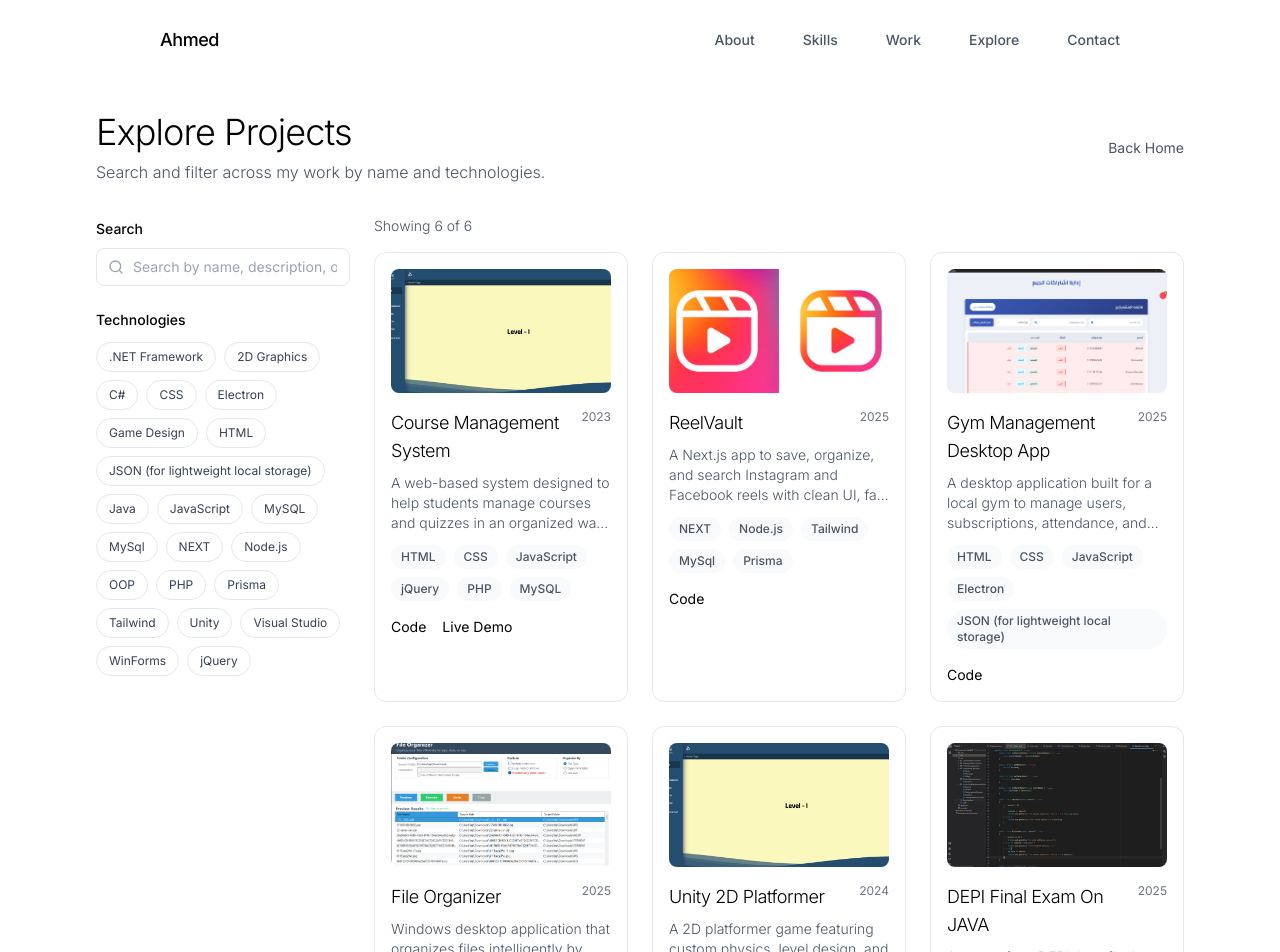
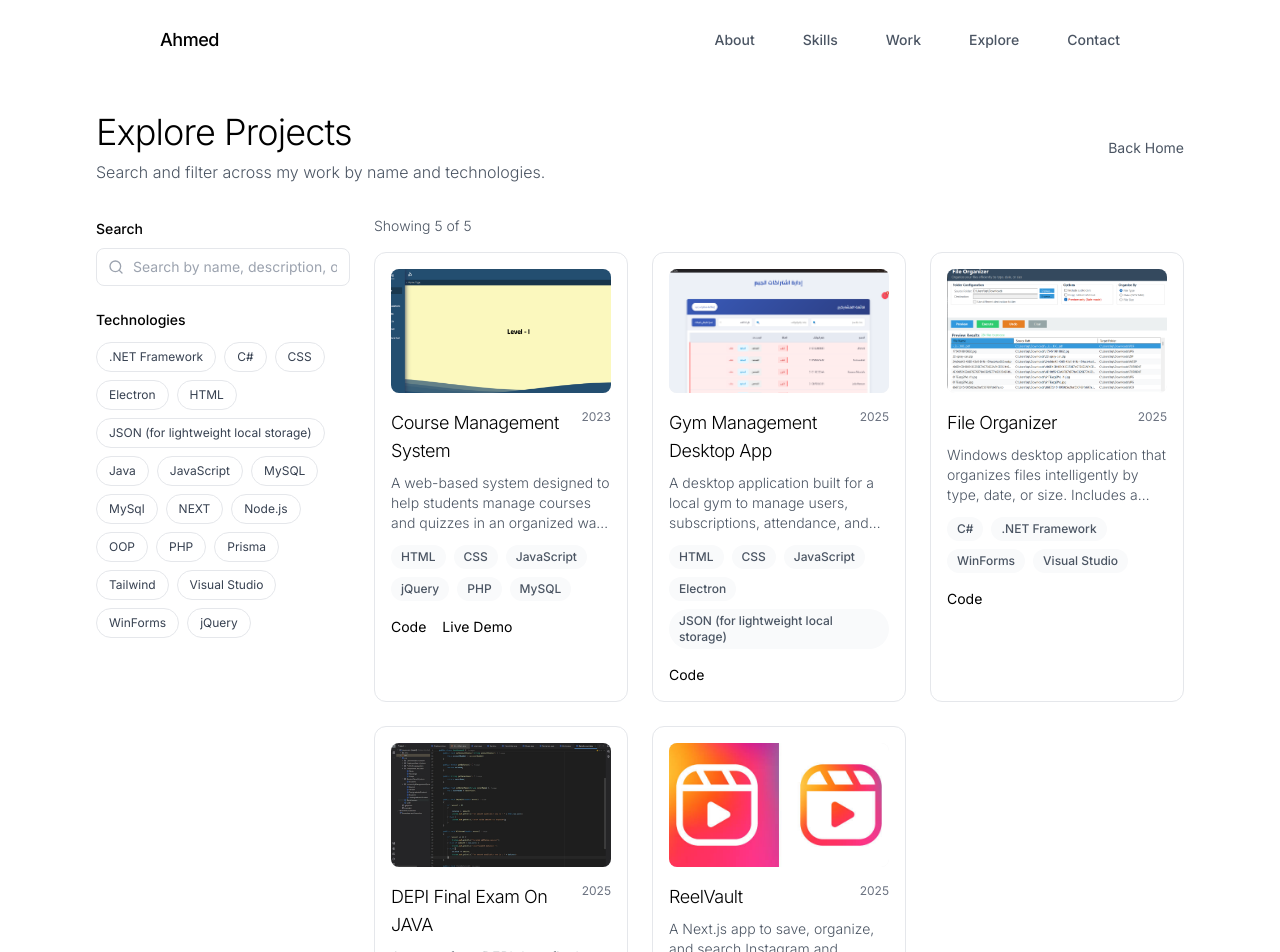
Before and after one commit to xlargetomato/Portfolio, a Next.js app: page /explore in a window 1280 px wide. Shown: the top 952 px of the page. Built offline with nearby package versions, Linux system fonts and the light colour scheme.

Commit message:
Update projectsData.ts

```diff
--- a/src/components/projectsData.ts
+++ b/src/components/projectsData.ts
@@ -19,18 +19,7 @@ export const projects: Project[] = [
     demo: "https://uni-website.unaux.com/",
     year: "2023",
     image: "/projects/image1.png",
-    featured: false,
-  },
-  {
-    title: "ReelVault",
-    description:
-      "A Next.js app to save, organize, and search Instagram and Facebook reels with clean UI, fast add flow, and powerful filters.",
-    tech: ["NEXT", "Node.js", "Tailwind", "MySql", "Prisma"],
-    github: "https://github.com/xlargetomato/ReelVault",
-    demo: "",
-    year: "2025",
-    image: "/projects/reel.jpg",
-    featured: false,
+    featured: true,
   },
   {
     title: "Gym Management Desktop App",
@@ -54,18 +43,6 @@ export const projects: Project[] = [
   featured: false,
 },
   {
-    title: "Unity 2D Platformer",
-    description:
-      "A 2D platformer game featuring custom physics, level design, and character animations. Showcases game development skills and C# programming proficiency.",
-    tech: ["Unity", "C#", "Game Design", "2D Graphics"],
-    github: "https://github.com/xlargetomato/unity-platformer",
-    demo: null,
-    year: "2024",
-    image: "/projects/image1.png",
-    featured: true,
-  },
-
-  {
     title: "DEPI Final Exam On JAVA",
     description:
       "As part of my DEPI Java final exam, I built 20 mini-programs and a University Management System using Object-Oriented Programming principles. The tasks ranged from small utilities (ATM simulation, calculator, password validator, games) to larger applications like managing students, courses, and GPA calculation. This project strengthened my ability to design with encapsulation, inheritance, polymorphism, and abstraction while practicing problem-solving with real-world scenarios.",
@@ -76,6 +53,17 @@ export const projects: Project[] = [
     image: "/projects/java.jpg",
     featured: false,
   },
+  {
+    title: "ReelVault",
+    description:
+      "A Next.js app to save, organize, and search Instagram and Facebook reels with clean UI, fast add flow, and powerful filters.",
+    tech: ["NEXT", "Node.js", "Tailwind", "MySql", "Prisma"],
+    github: "https://github.com/xlargetomato/ReelVault",
+    demo: "",
+    year: "2025",
+    image: "/projects/reel.jpg",
+    featured: false,
+  },
 
 ];
 
```
